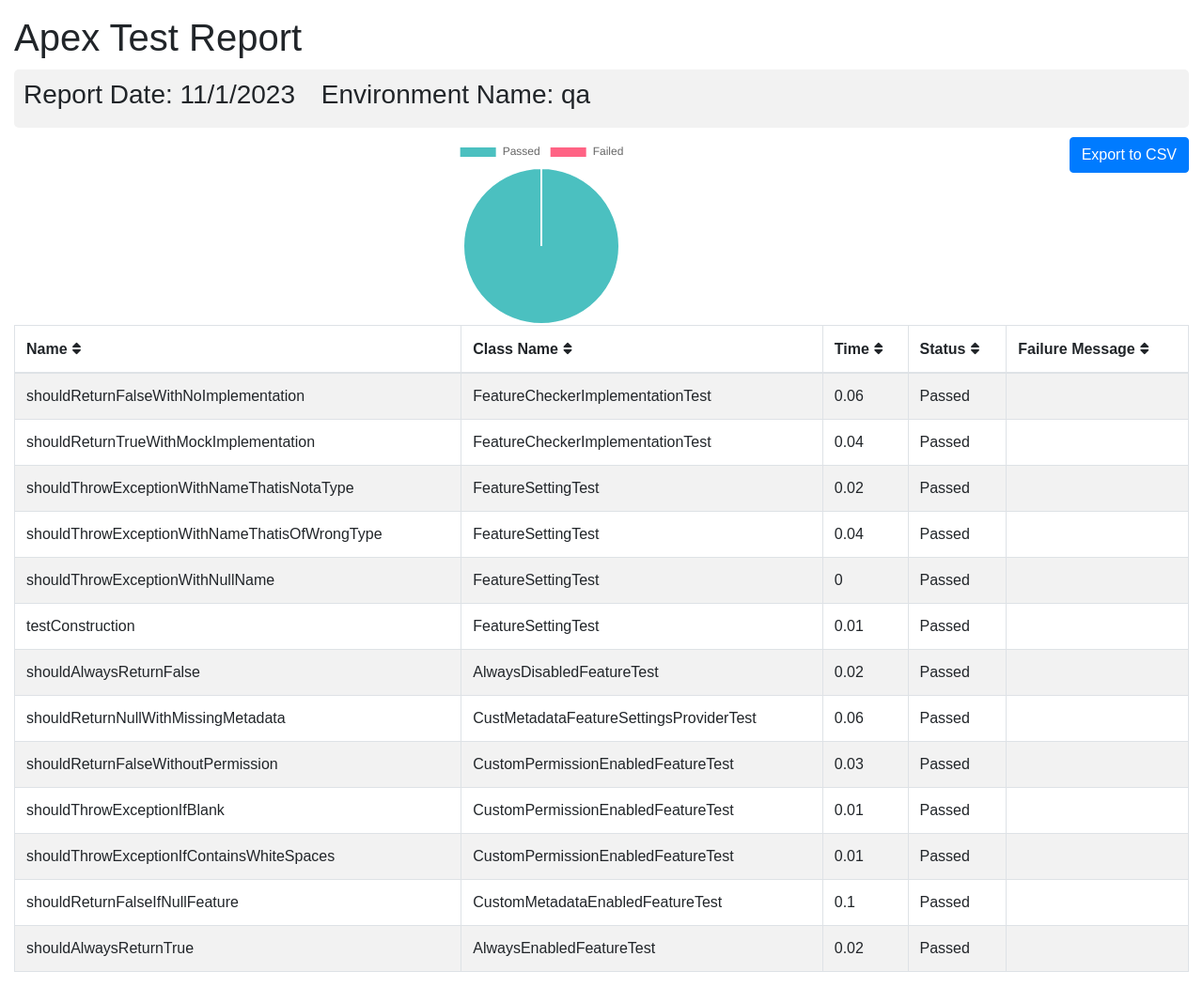
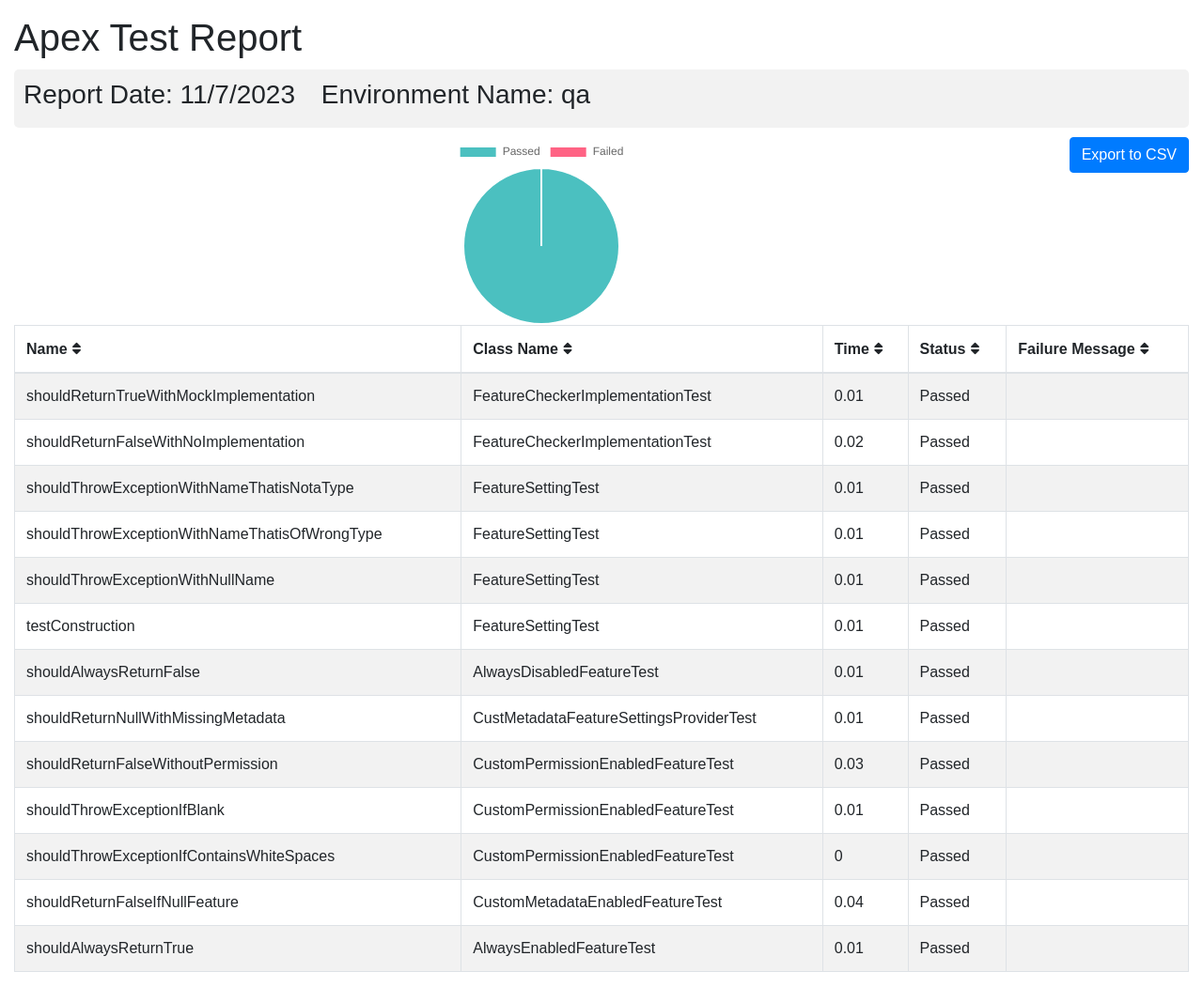
Before and after one commit to flxbl-io/sfops-dashboard, a Jekyll site: the page apextestResults/qa.html, which Jekyll copies as it is, in a window 1280 px wide. Shown: the whole page at 94% size. Built offline with Jekyll 4.4.1, drawn with Linux system fonts in a browser that asks for light colours.

Commit message:
updated test results of qa

```diff
--- a/apextestResults/qa.html
+++ b/apextestResults/qa.html
@@ -102,7 +102,7 @@
       <div class="container-fluid">
         <h1 class="mt-3">Apex Test Report</h1>
         <div class="info-card">
-        <h3>Report Date: 11/1/2023 <span style="margin-left: 20px;">Environment Name: qa</span></h3>
+        <h3>Report Date: 11/7/2023 <span style="margin-left: 20px;">Environment Name: qa</span></h3>
         </div>
         <button onclick="exportTableToCSV('testReport.csv')" class="btn btn-primary float-right">Export to CSV</button>
         <div id="chart-container">
@@ -121,37 +121,37 @@
             </thead>
             <tbody>
         <tr>
-          <td>shouldReturnFalseWithNoImplementation</td>
+          <td>shouldReturnTrueWithMockImplementation</td>
           <td>FeatureCheckerImplementationTest</td>
-          <td>0.06</td>
+          <td>0.01</td>
           <td>Passed</td>
           <td></td>
         </tr>
         <tr>
-          <td>shouldReturnTrueWithMockImplementation</td>
+          <td>shouldReturnFalseWithNoImplementation</td>
           <td>FeatureCheckerImplementationTest</td>
-          <td>0.04</td>
+          <td>0.02</td>
           <td>Passed</td>
           <td></td>
         </tr>
         <tr>
           <td>shouldThrowExceptionWithNameThatisNotaType</td>
           <td>FeatureSettingTest</td>
-          <td>0.02</td>
+          <td>0.01</td>
           <td>Passed</td>
           <td></td>
         </tr>
         <tr>
           <td>shouldThrowExceptionWithNameThatisOfWrongType</td>
           <td>FeatureSettingTest</td>
-          <td>0.04</td>
+          <td>0.01</td>
           <td>Passed</td>
           <td></td>
         </tr>
         <tr>
           <td>shouldThrowExceptionWithNullName</td>
           <td>FeatureSettingTest</td>
-          <td>0</td>
+          <td>0.01</td>
           <td>Passed</td>
           <td></td>
         </tr>
@@ -165,14 +165,14 @@
         <tr>
           <td>shouldAlwaysReturnFalse</td>
           <td>AlwaysDisabledFeatureTest</td>
-          <td>0.02</td>
+          <td>0.01</td>
           <td>Passed</td>
           <td></td>
         </tr>
         <tr>
           <td>shouldReturnNullWithMissingMetadata</td>
           <td>CustMetadataFeatureSettingsProviderTest</td>
-          <td>0.06</td>
+          <td>0.01</td>
           <td>Passed</td>
           <td></td>
         </tr>
@@ -193,21 +193,21 @@
         <tr>
           <td>shouldThrowExceptionIfContainsWhiteSpaces</td>
           <td>CustomPermissionEnabledFeatureTest</td>
-          <td>0.01</td>
+          <td>0</td>
           <td>Passed</td>
           <td></td>
         </tr>
         <tr>
           <td>shouldReturnFalseIfNullFeature</td>
           <td>CustomMetadataEnabledFeatureTest</td>
-          <td>0.1</td>
+          <td>0.04</td>
           <td>Passed</td>
           <td></td>
         </tr>
         <tr>
           <td>shouldAlwaysReturnTrue</td>
           <td>AlwaysEnabledFeatureTest</td>
-          <td>0.02</td>
+          <td>0.01</td>
           <td>Passed</td>
           <td></td>
         </tr>
```
